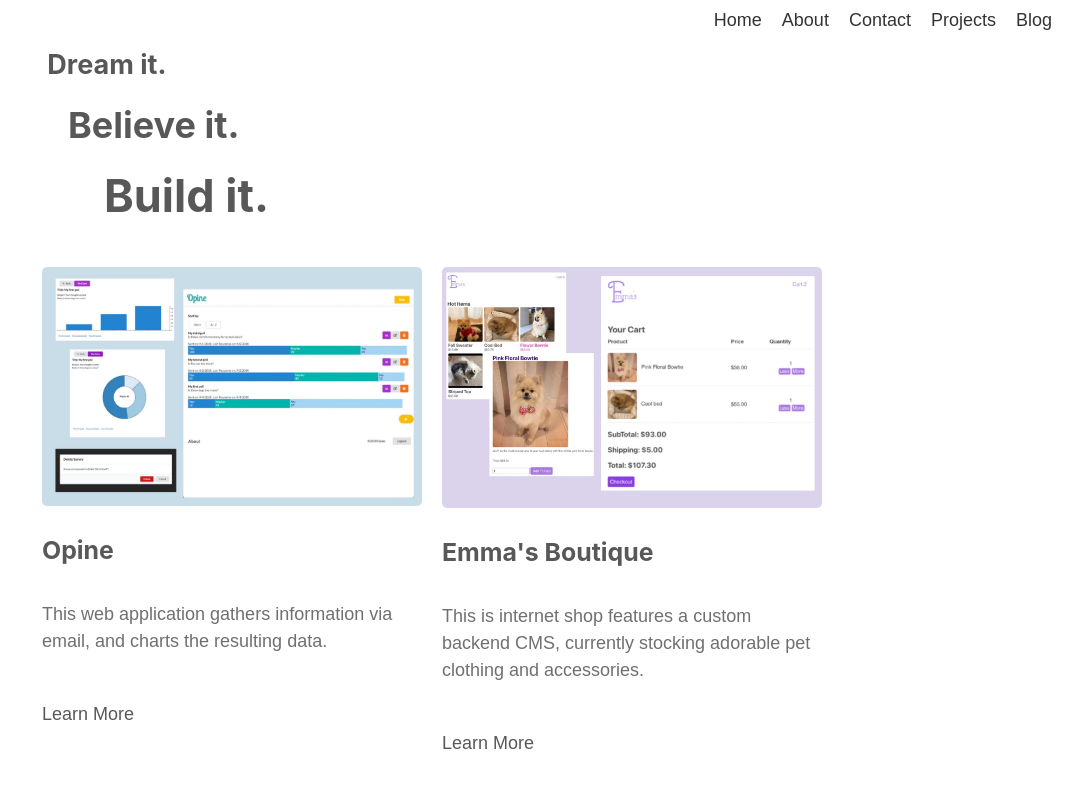
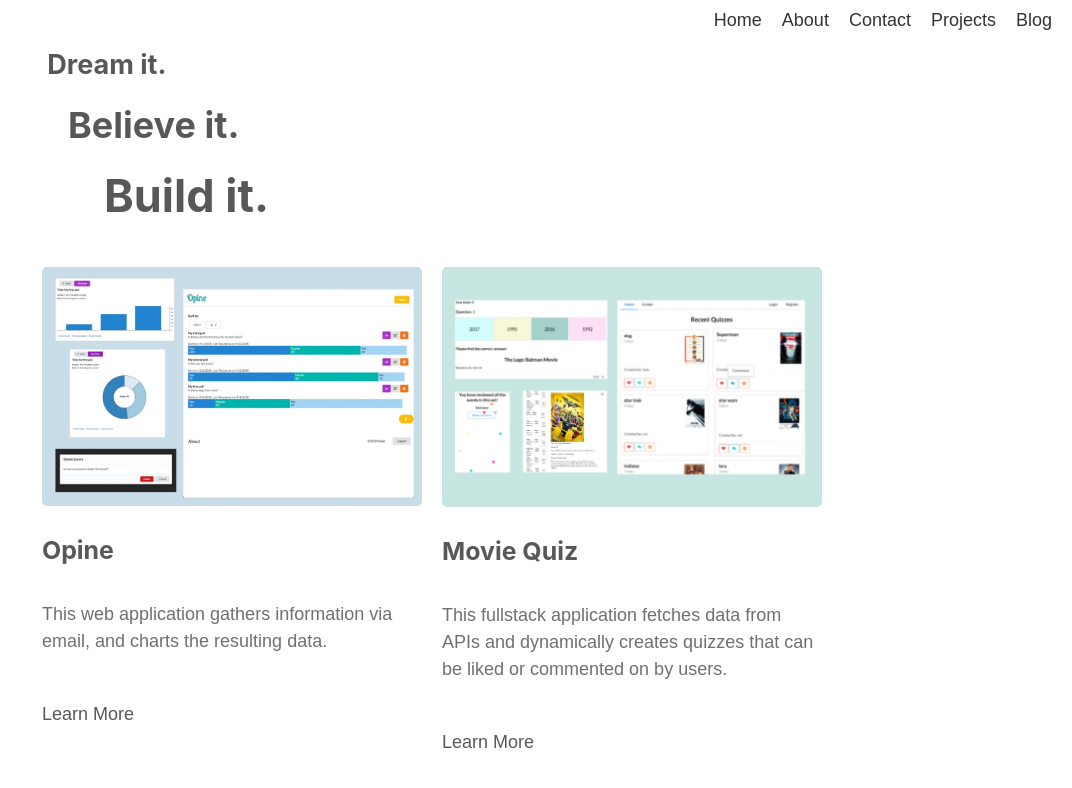
Before and after one commit to rebecca1231/portfolio2, a React (Create React App) app: page /projects in a window 1280 px wide. Shown: the top 788 px of the page, without its empty margins (208-1280 px from the left). Built offline with nearby package versions, Linux system fonts and the light colour scheme; no server answers.

Commit message:
polished projects

```diff
--- a/src/Components/Landing.js
+++ b/src/Components/Landing.js
@@ -192,18 +192,17 @@ const Landing = () => {
             description={project1.description}
             slug={project1.slug}
           />
-
+          <Card
+            title={project2.title}
+            image1={project2.image1}
+            description={project2.description}
+            slug={project2.slug}
+          />
           <Card
             title={project3.title}
             image1={project3.image1}
             description={project3.description}
             slug={project3.slug}
-          />
-          <Card
-            title={project2.title}
-            image1={project2.image1}
-            description={project2.description}
-            slug={project2.slug}
           />
         </FlexContainer>
       </div>
--- a/src/Components/ProjectCards/projectData.js
+++ b/src/Components/ProjectCards/projectData.js
@@ -16,13 +16,25 @@ export const projectData = [
     details:
       "Opine is my journey to discover how to build full stack React applications. I had to learn how to get the backend API and the React frontend to communicate, and how to deploy the whole application.",
   },
-
+  {
+    image1: movieQuizCollage,
+    slug: "movie-quiz",
+    title: "Movie Quiz",
+    description:
+      "This fullstack application fetches data from APIs and dynamically creates quizzes that can be liked or commented on by users.",
+    skill: "I learned to make API calls and debounce submit functions.",
+    tech: "HTML, CSS, JavaScript",
+    github: "https://www.github.com/rebecca1231/movieFight",
+    details:
+      "Movie Fight taught me a lot about how to handle API calls, how to access and utilize information from a third party.  I also learned about debouncing user interaction to prevent excessive data fetching.",
+  },
   {
     image1: fluffCollage,
     slug: "boutique",
     url: "https://eager-jang-815ed7.netlify.app/",
     title: "Emma's Boutique",
-    description: "This is internet shop features a custom backend CMS, currently stocking adorable pet clothing and accessories.",
+    description:
+      "This is internet shop features a custom backend CMS, currently stocking adorable pet clothing and accessories.",
     skill:
       "I built a JamStack frontend and a custom Strapi CMS on the backend.",
     tech: "React, Gatsby.js, Node.js, GraphQl, Strapi, Cloudinary",
@@ -32,18 +44,8 @@ export const projectData = [
       This is still a work in progress!  I'm currently restyling the UI.
       `,
   },
-  {
-    image1: movieQuizCollage,
-    slug: "movie-quiz",
-    title: "Movie Quiz",
-    description: "This fullstack application fetches data from APIs and dynamically creates quizzes.  I'm currently working on the backend.",
-    skill: "I learned to make API calls and debounce submit functions.",
-    tech: "HTML, CSS, JavaScript",
-    github: "https://www.github.com/rebecca1231/movieFight",
-    details:
-      "Movie Fight taught me a lot about how to handle API calls, how to access and utilize information from a third party.  I also learned about debouncing user interaction to prevent excessive data fetching.",
-  },
-/*
+
+  /*
   {
     image1: mazeCollage,
     slug: "maze",
--- a/src/Components/Projects/MovieQuiz.js
+++ b/src/Components/Projects/MovieQuiz.js
@@ -76,9 +76,9 @@ const MovieQuiz = () => {
           </p>
           <h3>Goals</h3>
           <p>
-            I had two goals for this application. First, I wanted to create a
+            I had two goals for this application.  First, I wanted to create a
             fun, dynamic quiz into which any data could easily be injected.
-            Secondly, I really wanted to learn more about GraphQL, especially on
+            Additionally, I really wanted to learn more about GraphQL, especially on
             the backend.
           </p>
         </div>
```
